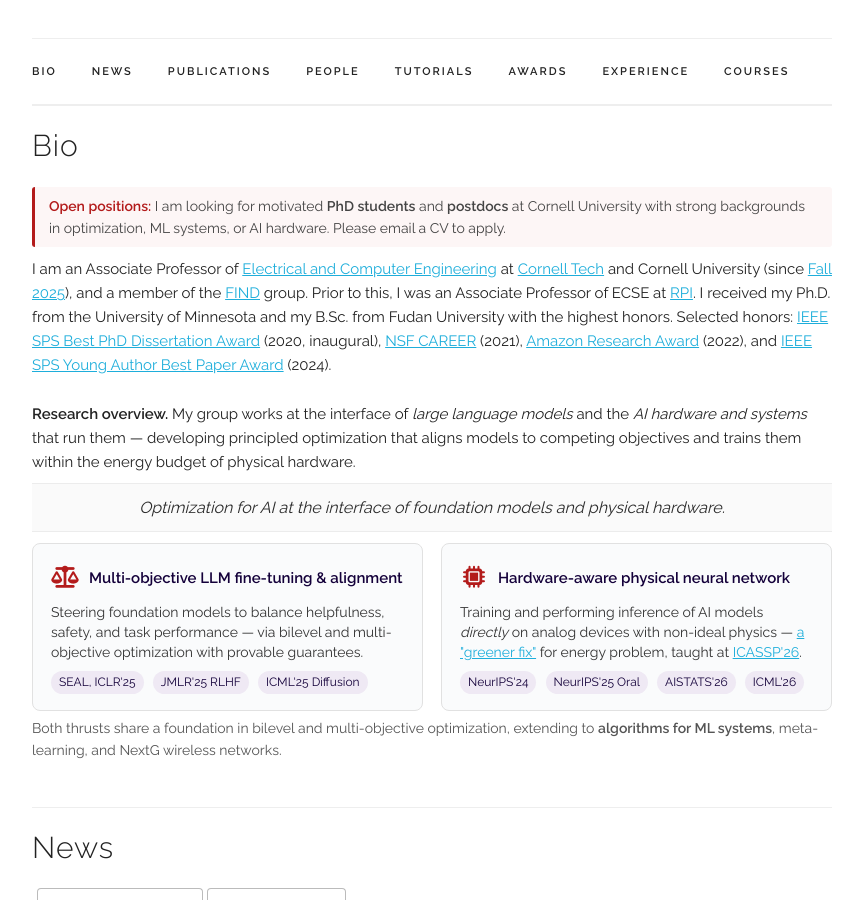
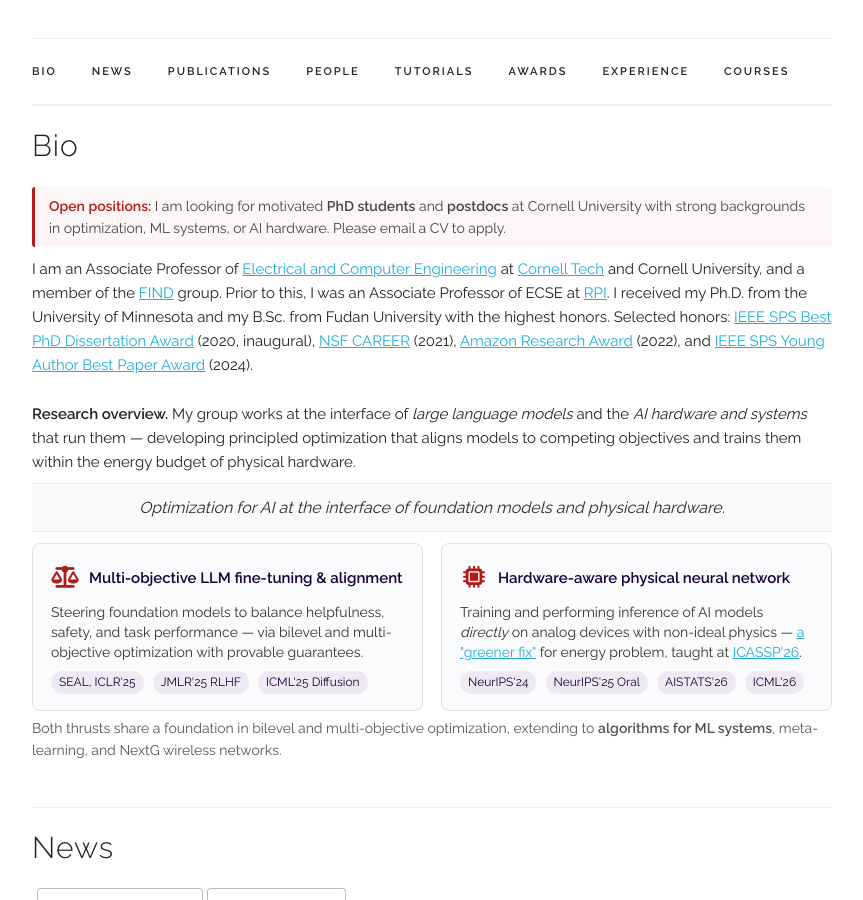
Before and after one commit to chentianyi1991/chentianyi1991.github.io, a Jekyll site: the page built from index.html, in a window 1280 px wide and 900 px high, scrolled down 326 px. Shown: the whole window, without its empty margins (208-1071 px from the left). Built offline with Jekyll 4.4.1, drawn with Linux system fonts in a browser that asks for light colours; some web fonts are replaced; comment, search, counter and statistics services are not loaded.

Commit message:
Update index.html

```diff
--- a/index.html
+++ b/index.html
@@ -69,7 +69,7 @@
     <b style="color: #b31b1b;">Open positions:</b> I am looking for motivated <b>PhD students</b> and <b>postdocs</b> at Cornell University with strong backgrounds in optimization, ML systems, or AI hardware. Please email a CV to apply.
   </div>
 
-  <p>I am an Associate Professor of <a href="https://www.engineering.cornell.edu/ece/">Electrical and Computer Engineering</a> at <a href="https://tech.cornell.edu/">Cornell Tech</a> and Cornell University (since <a href="https://news.cornell.edu/stories/2025/09/new-faculty-tianyi-chen-engineering-ai-make-smarter-and-balanced-decisions" target="_blank">Fall 2025</a>), and a member of the <a href="https://find.engineering.cornell.edu/">FIND</a> group. Prior to this, I was an Associate Professor of ECSE at <a href="https://www.ecse.rpi.edu/">RPI</a>. I received my Ph.D. from the University of Minnesota and my B.Sc. from Fudan University with the highest honors. Selected honors: <a href="https://cse.umn.edu/ece/feature-stories/alumnus-tianyi-chen-receives-ieee-sps-best-dissertation-award">IEEE SPS Best PhD Dissertation Award</a> (2020, inaugural), <a href="https://www.nsf.gov/awardsearch/showAward?AWD_ID=2047177&HistoricalAwards=false">NSF CAREER</a> (2021), <a href="https://www.amazon.science/research-awards/program-updates/fall-2021-and-winter-2022-amazon-research-awards-recipients-announced">Amazon Research Award</a> (2022), and <a href="https://signalprocessingsociety.org/community-involvement/award-recipients/">IEEE SPS Young Author Best Paper Award</a> (2024).</p>
+  <p>I am an Associate Professor of <a href="https://www.engineering.cornell.edu/ece/">Electrical and Computer Engineering</a> at <a href="https://tech.cornell.edu/">Cornell Tech</a> and Cornell University, and a member of the <a href="https://find.engineering.cornell.edu/">FIND</a> group. Prior to this, I was an Associate Professor of ECSE at <a href="https://www.ecse.rpi.edu/">RPI</a>. I received my Ph.D. from the University of Minnesota and my B.Sc. from Fudan University with the highest honors. Selected honors: <a href="https://cse.umn.edu/ece/feature-stories/alumnus-tianyi-chen-receives-ieee-sps-best-dissertation-award">IEEE SPS Best PhD Dissertation Award</a> (2020, inaugural), <a href="https://www.nsf.gov/awardsearch/showAward?AWD_ID=2047177&HistoricalAwards=false">NSF CAREER</a> (2021), <a href="https://www.amazon.science/research-awards/program-updates/fall-2021-and-winter-2022-amazon-research-awards-recipients-announced">Amazon Research Award</a> (2022), and <a href="https://signalprocessingsociety.org/community-involvement/award-recipients/">IEEE SPS Young Author Best Paper Award</a> (2024).</p>
 
   <p style="margin-bottom: 0.4rem;"><b>Research overview.</b> My group works at the interface of <em>large language models</em> and the <em>AI hardware and systems</em> that run them &mdash; developing principled optimization that aligns models to competing objectives and trains them within the energy budget of physical hardware.</p>
 
```
